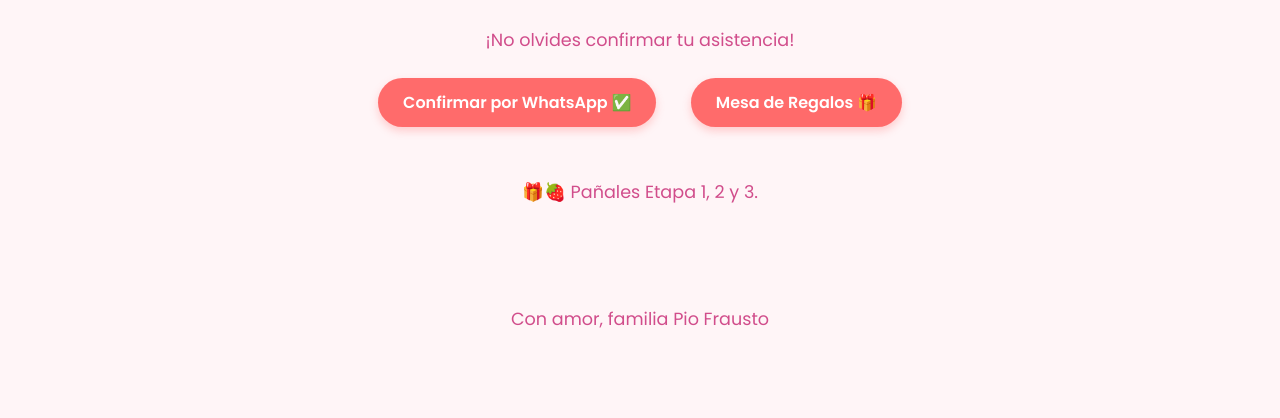
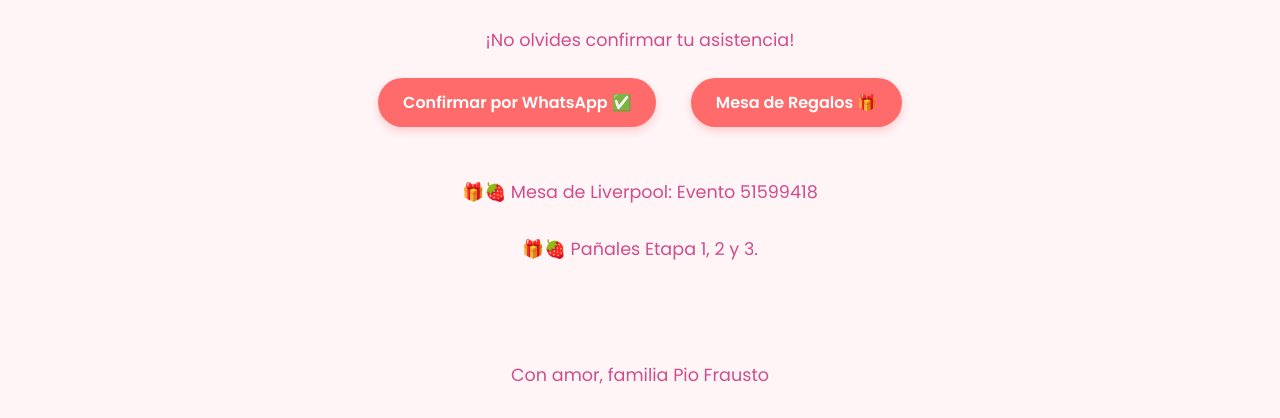
Before and after one commit to fraustosm/babyMerari, a plain HTML site: page index.html in a window 1280 px wide. Shown: the part 980-1398 px from the top of the page. Before the commit the page ends 1342 px from the top, so only its background shows below. Drawn offline with Linux system fonts and the light colour scheme.

Commit message:
update: mesa de liverpool

```diff
--- a/index.html
+++ b/index.html
@@ -207,6 +207,7 @@
         <a href="https://wa.link/j1u5r4" class="btn-fresita" target="_blank">Confirmar por WhatsApp ✅</a>
         <a href="https://www.amazon.com.mx/baby-reg/mariafrausto-sanchez-junio-2025-juarez/33RRZC5DXH7E0" class="btn-fresita" target="_blank"> Mesa de Regalos 🎁</a>
 
+        <p style="margin-top: 30px;"> 🎁🍓 Mesa de Liverpool: Evento 51599418 </p>
         <p style="margin-top: 30px;"> 🎁🍓 Pañales Etapa 1, 2 y 3. </p>
     </div>
 
```
